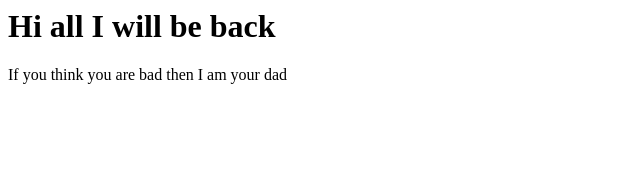
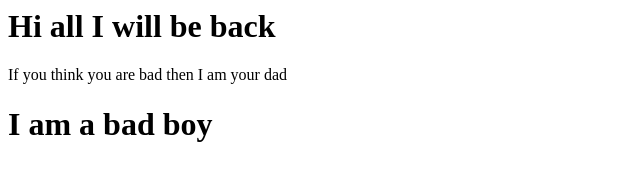
Before and after one commit to subha152/projectjenkins, a plain HTML site: page index.html in a window 1280 px wide. Shown: the whole page, without its empty margins (0-640 px from the left). Drawn offline with Linux system fonts and the light colour scheme.

Commit message:
Update index.html

```diff
--- a/index.html
+++ b/index.html
@@ -4,5 +4,6 @@
     <body>
       <h1>Hi all I will be back </h1>
       <p>If you think you are bad then I am your dad </p>
+      <h1>I am a bad boy</h1>
     </body>
 </html>
```
